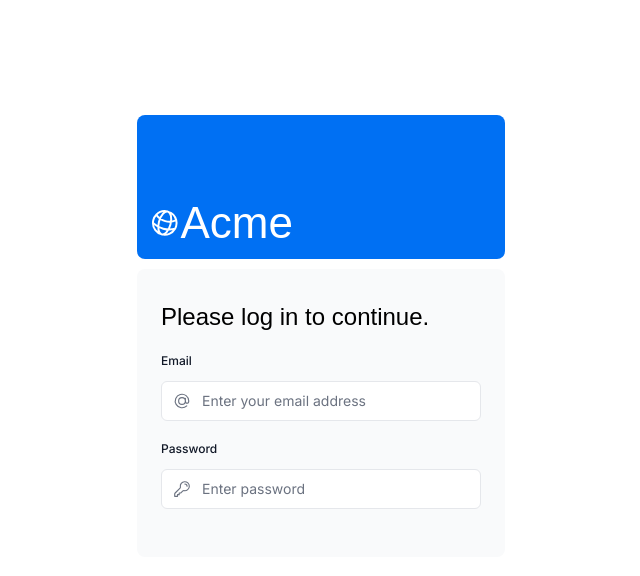
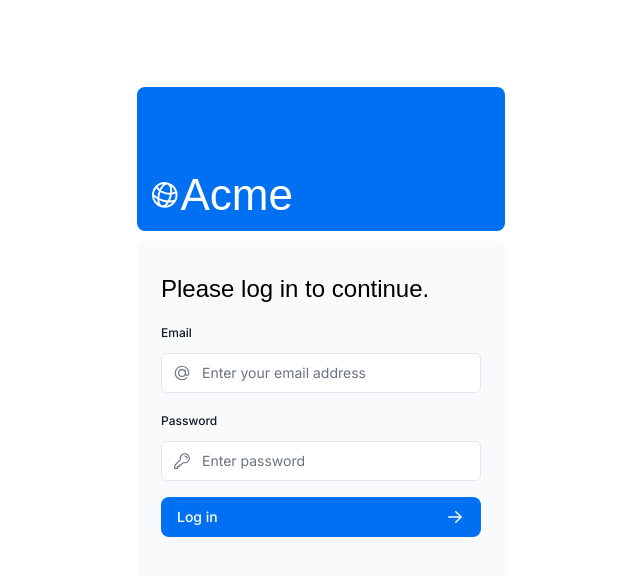
Before and after one commit to sabeerwaqas/full-stack-practice-project, a Next.js app in the folder frontend/: page /login in a window 1280 px wide. Shown: the top 576 px of the page, without its empty margins (319-959 px from the left). Built offline with nearby package versions, Linux system fonts and the light colour scheme; a web font is replaced by a local one.

Commit message:
fix: not showing login button

```diff
--- a/frontend/component/login-form.tsx
+++ b/frontend/component/login-form.tsx
@@ -68,7 +68,7 @@ export default function LoginForm() {
           </div>
         </div>
         <input type="hidden" name="redirectTo" value={callbackUrl} />
-        <Button className="mt-4 w-full" aria-disabled={isPending}>
+        <Button className="mt-4 w-full" buttonType='button' aria-disabled={isPending}>
           Log in <ArrowRightIcon className="ml-auto h-5 w-5 text-gray-50" />
         </Button>
         <div
```
